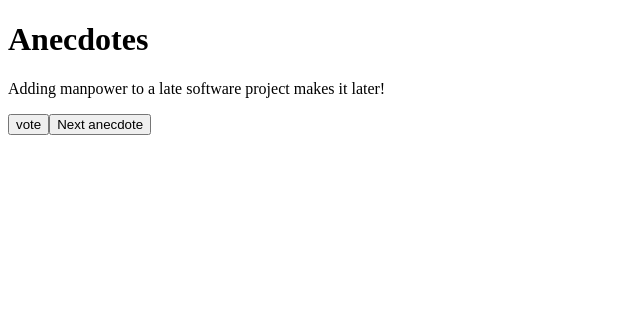
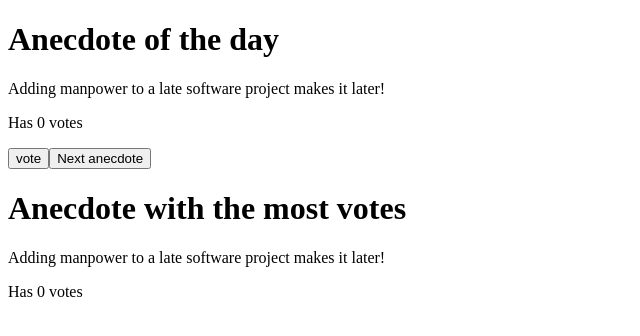
Before and after one commit to SergiuPlesco/fullstackopen, a React (Create React App) app in the folder part1/: page / in a window 1280 px wide. Shown: the top 336 px of the page, without its empty margins (0-640 px from the left). Built offline with nearby package versions, Linux system fonts and the light colour scheme.

Commit message:
part1 exercise 1.14

```diff
--- a/part1/src/App.js
+++ b/part1/src/App.js
@@ -14,6 +14,11 @@ const anecdotes = [
 	"Program testing can be used to show the presence of bugs, but never to show their absence!",
 ];
 
+const Title = ({ title }) => <h1>{title}</h1>;
+const Anecdote = ({ anecdote }) => <p>{anecdote}</p>;
+const Votes = ({ votes }) => <p> Has {votes} votes</p>;
+const Button = ({ onClick, children }) => <button onClick={onClick}>{children}</button>;
+
 const App = () => {
 	const [selected, setSelected] = useState(0);
 	const [votes, setVotes] = useState(new Array(anecdotes.length).fill(0));
@@ -25,19 +30,24 @@ const App = () => {
 
 	const voteForCurrentAnecdote = (selected) => () => {
 		votes[selected] += 1;
-
 		setVotes([...votes]);
 	};
 
 	return (
 		<div>
-			<h1>Anecdotes</h1>
 			<div>
-				<p>{anecdotes[selected]}</p>
+				<Title title="Anecdote of the day" />
+				<Anecdote anecdote={anecdotes[selected]} />
+				<Votes votes={votes[selected]} />
 			</div>
 			<div>
-				<button onClick={voteForCurrentAnecdote(selected)}>vote</button>
-				<button onClick={generatedRandomNumber(anecdotes.length)}>Next anecdote</button>
+				<Button onClick={voteForCurrentAnecdote(selected)}>vote</Button>
+				<Button onClick={generatedRandomNumber(anecdotes.length)}>Next anecdote</Button>
+			</div>
+			<div>
+				<Title title="Anecdote with the most votes" />
+				<Anecdote anecdote={anecdotes[votes.indexOf(Math.max(...votes))]} />
+				<Votes votes={Math.max(...votes)} />
 			</div>
 		</div>
 	);
```
